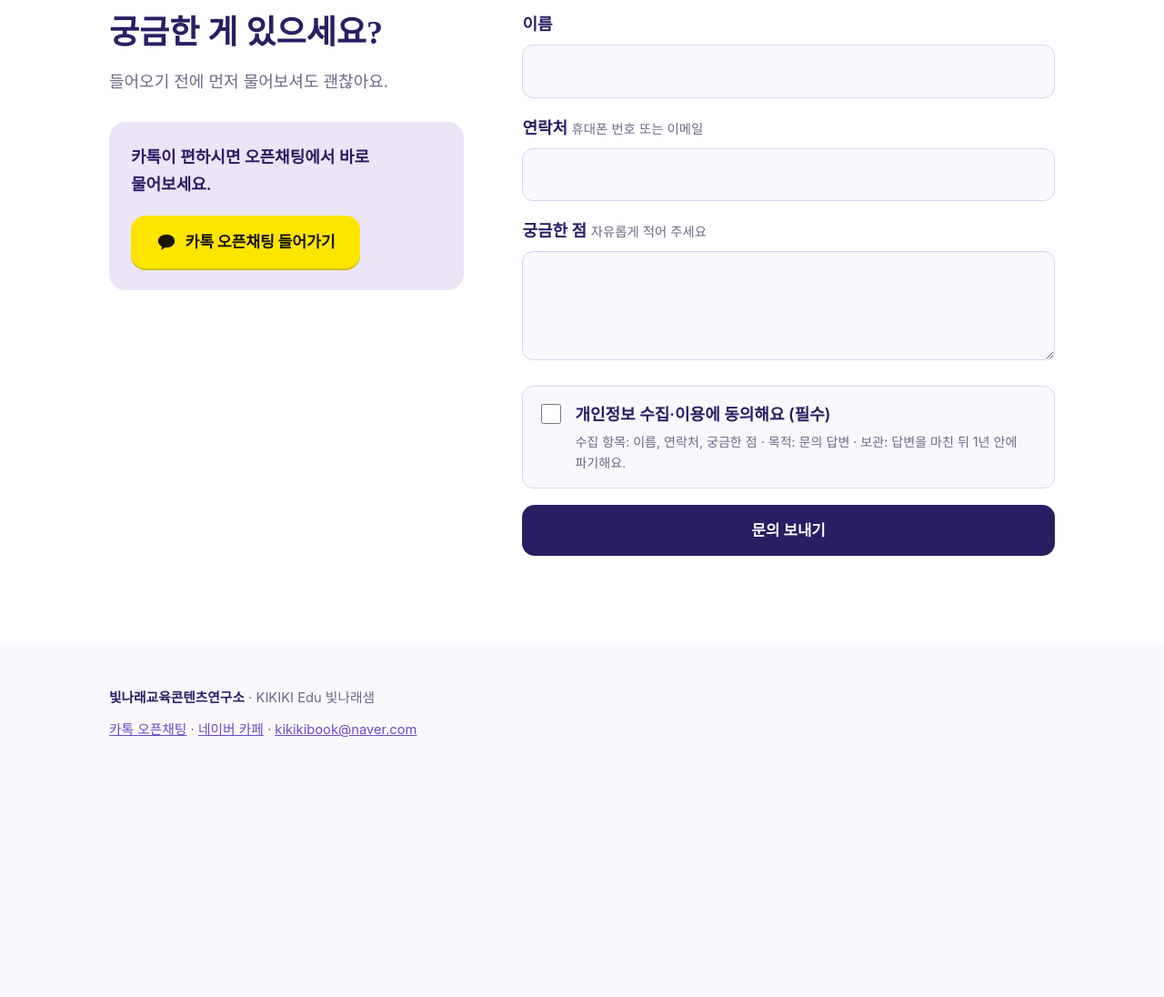
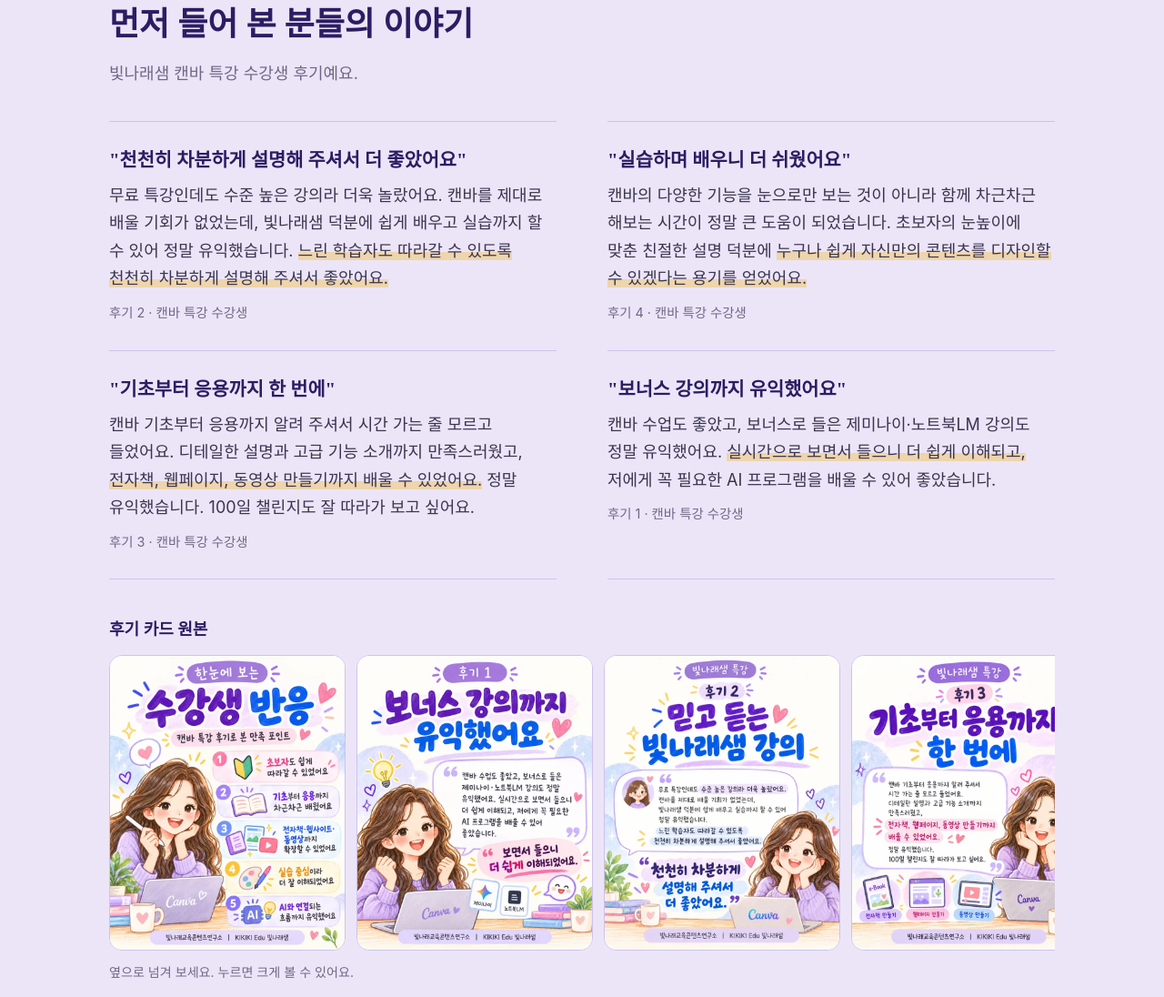
Before and after one commit to kikikibook2/binarae-ai-challenge, a plain HTML site: page index.html in a window 1280 px wide. Shown: the part 3856-4952 px from the top of the page at 91% size. Before the commit the page ends 4727 px from the top, so only its background shows below. Drawn offline with Linux system fonts and the light colour scheme; a web font is replaced by a local one.

Commit message:
캔바 특강 수강생 후기 섹션 추가
Co-Authored-By: Claude Opus 5.5 <noreply@anthropic.com>

```diff
--- a/index.html
+++ b/index.html
@@ -162,6 +162,25 @@
   .cred ul { margin: 0; padding-left: 1.1em; }
   .cred a { color: var(--violet); font-weight: 600; }
 
+  /* 후기 */
+  .voices { background: var(--lilac); }
+  .voice-list { list-style: none; padding: 0; margin: 36px 0 0; display: grid; gap: 0; }
+  .voice-list li { padding: 28px 0; border-top: 1.5px solid #CFC2EC; }
+  .voice-list li:last-child { border-bottom: 1.5px solid #CFC2EC; }
+  .voice-list h3 { font-size: 1.3rem; margin-bottom: 10px; }
+  .voice-list blockquote { margin: 0; color: var(--text); }
+  .voice-list blockquote mark { background: linear-gradient(transparent 55%, rgba(242, 193, 78, .45) 55%); color: inherit; }
+  .voice-list .who-said { margin-top: 10px; font-size: .9rem; color: var(--muted); }
+  .voice-cards { margin-top: 40px; }
+  .voice-cards p { font-weight: 600; color: var(--ink); margin-bottom: 12px; }
+  .strip {
+    display: flex; gap: 12px; overflow-x: auto; scroll-snap-type: x mandatory;
+    padding-bottom: 12px; margin: 0 -20px; padding-left: 20px; padding-right: 20px;
+    -webkit-overflow-scrolling: touch;
+  }
+  .strip a { flex: 0 0 auto; width: min(68vw, 260px); scroll-snap-align: start; border-radius: 14px; overflow: hidden; border: 1.5px solid #CFC2EC; background: #fff; }
+  .voice-cards .strip-hint { font-weight: 400; margin: 0; font-size: .88rem; color: var(--muted); }
+
   /* 문의 */
   .ask { background: #fff; border-top: 1px solid var(--line); }
   .ask-grid { display: grid; gap: 40px; margin-top: 8px; }
@@ -218,6 +237,9 @@
     .gain-list { grid-template-columns: 1fr 1fr; gap: 36px 56px; }
     .cred { grid-template-columns: repeat(3, 1fr); gap: 40px; }
     .ask-grid { grid-template-columns: .8fr 1.2fr; gap: 64px; align-items: start; }
+    .voice-list { grid-template-columns: 1fr 1fr; gap: 0 56px; }
+    .voice-list li:nth-last-child(2) { border-bottom: 1.5px solid #CFC2EC; }
+    .strip { margin: 0; padding-left: 0; padding-right: 0; }
     .sticky { display: none; }
     footer { padding-bottom: 56px; }
   }
@@ -341,6 +363,47 @@
           <dt>전문 분야</dt>
           <dd>독서교육 · 글쓰기 · 출판 · AI 교육 콘텐츠<br><br>강의·출판·협업 문의<br><a href="mailto:kikikibook@naver.com">kikikibook@naver.com</a></dd>
         </dl>
+      </div>
+    </div>
+  </section>
+
+  <section class="block voices" aria-labelledby="v-h">
+    <div class="wrap">
+      <h2 id="v-h">먼저 들어 본 분들의 이야기</h2>
+      <p class="lead">빛나래샘 캔바 특강 수강생 후기예요.</p>
+      <ul class="voice-list">
+        <li>
+          <h3>"천천히 차분하게 설명해 주셔서 더 좋았어요"</h3>
+          <blockquote>무료 특강인데도 수준 높은 강의라 더욱 놀랐어요. 캔바를 제대로 배울 기회가 없었는데, 빛나래샘 덕분에 쉽게 배우고 실습까지 할 수 있어 정말 유익했습니다. <mark>느린 학습자도 따라갈 수 있도록 천천히 차분하게 설명해 주셔서 좋았어요.</mark></blockquote>
+          <p class="who-said">후기 2 · 캔바 특강 수강생</p>
+        </li>
+        <li>
+          <h3>"실습하며 배우니 더 쉬웠어요"</h3>
+          <blockquote>캔바의 다양한 기능을 눈으로만 보는 것이 아니라 함께 차근차근 해보는 시간이 정말 큰 도움이 되었습니다. 초보자의 눈높이에 맞춘 친절한 설명 덕분에 <mark>누구나 쉽게 자신만의 콘텐츠를 디자인할 수 있겠다는 용기를 얻었어요.</mark></blockquote>
+          <p class="who-said">후기 4 · 캔바 특강 수강생</p>
+        </li>
+        <li>
+          <h3>"기초부터 응용까지 한 번에"</h3>
+          <blockquote>캔바 기초부터 응용까지 알려 주셔서 시간 가는 줄 모르고 들었어요. 디테일한 설명과 고급 기능 소개까지 만족스러웠고, <mark>전자책, 웹페이지, 동영상 만들기까지 배울 수 있었어요.</mark> 정말 유익했습니다. 100일 챌린지도 잘 따라가 보고 싶어요.</blockquote>
+          <p class="who-said">후기 3 · 캔바 특강 수강생</p>
+        </li>
+        <li>
+          <h3>"보너스 강의까지 유익했어요"</h3>
+          <blockquote>캔바 수업도 좋았고, 보너스로 들은 제미나이·노트북LM 강의도 정말 유익했어요. <mark>실시간으로 보면서 들으니 더 쉽게 이해되고,</mark> 저에게 꼭 필요한 AI 프로그램을 배울 수 있어 좋았습니다.</blockquote>
+          <p class="who-said">후기 1 · 캔바 특강 수강생</p>
+        </li>
+      </ul>
+      <div class="voice-cards">
+        <p>후기 카드 원본</p>
+        <div class="strip" aria-label="후기 카드 이미지 모음">
+          <a href="images/review-summary.webp" target="_blank" rel="noopener"><img src="images/review-summary.webp" width="800" height="1000" loading="lazy" alt="한눈에 보는 수강생 반응: 초보자도 쉽게 따라갈 수 있었어요, 기초부터 응용까지 차근차근 배웠어요, 전자책·웹사이트·동영상까지 확장할 수 있었어요, 실습 중심이라 더 잘 이해되었어요, AI와 연결되는 흐름까지 유익했어요"></a>
+          <a href="images/review-1.webp" target="_blank" rel="noopener"><img src="images/review-1.webp" width="800" height="1000" loading="lazy" alt="후기 1 카드: 보너스 강의까지 유익했어요"></a>
+          <a href="images/review-2.webp" target="_blank" rel="noopener"><img src="images/review-2.webp" width="800" height="1000" loading="lazy" alt="후기 2 카드: 믿고 듣는 빛나래샘 강의"></a>
+          <a href="images/review-3.webp" target="_blank" rel="noopener"><img src="images/review-3.webp" width="800" height="1000" loading="lazy" alt="후기 3 카드: 기초부터 응용까지 한 번에"></a>
+          <a href="images/review-4.webp" target="_blank" rel="noopener"><img src="images/review-4.webp" width="800" height="1000" loading="lazy" alt="후기 4 카드: 실습하며 배우니 더 쉬웠어요"></a>
+          <a href="images/review-points.webp" target="_blank" rel="noopener"><img src="images/review-points.webp" width="800" height="1000" loading="lazy" alt="후기로 보는 만족 포인트: 초보자 친화적 설명, 실습 중심 강의, 활용 범위 확장, AI와 연결되는 흐름, 따뜻한 강의 분위기"></a>
+        </div>
+        <p class="strip-hint">옆으로 넘겨 보세요. 누르면 크게 볼 수 있어요.</p>
       </div>
     </div>
   </section>
```
Also changed, not shown: docs/PRD.md (+1 -1 lines), images/review-1.webp (added), images/review-2.webp (added), images/review-3.webp (added), images/review-4.webp (added), images/review-points.webp (added), images/review-summary.webp (added).
